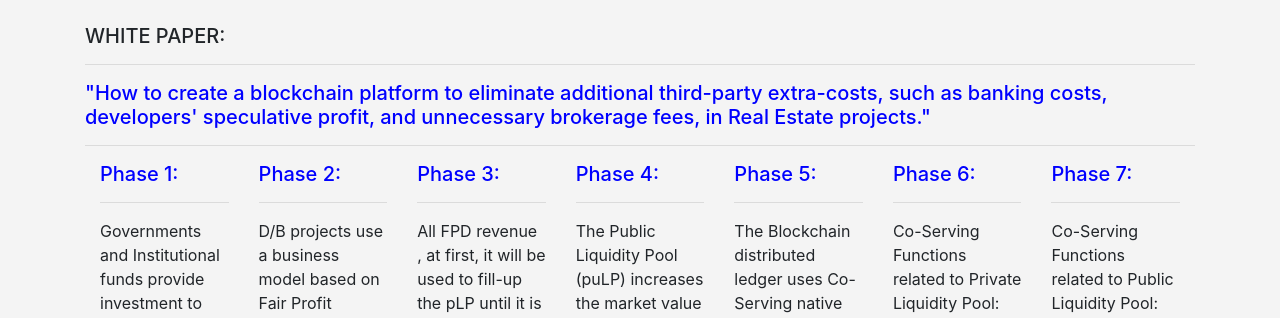
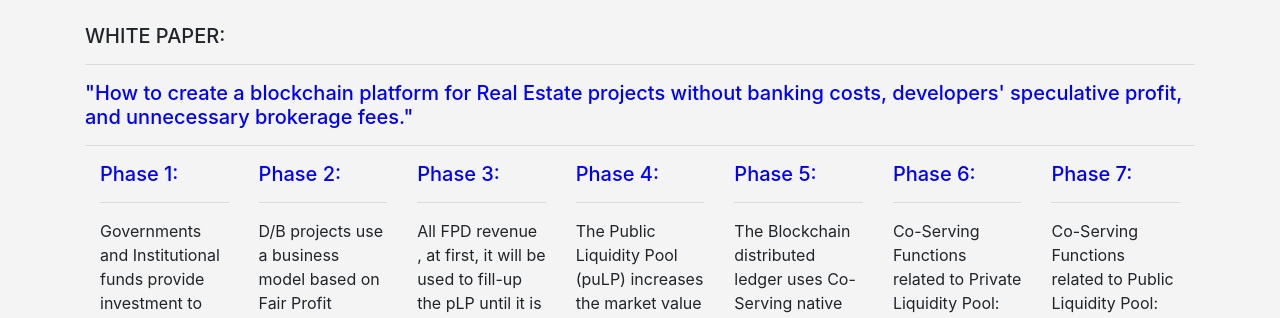
Before and after one commit to marco872/coserving, a Django app: page /white/ in a window 1280 px wide. Shown: the part 112-430 px from the top of the page. Run offline with Django 3.2, Linux system fonts and the light colour scheme; some libraries are stand-ins or nearby versions.

Commit message:
white html

```diff
--- a/co_servings/templates/co_servings/white.html
+++ b/co_servings/templates/co_servings/white.html
@@ -12,7 +12,7 @@
 <h5>WHITE PAPER:</h5>
 <hr>
 
-<h5 style="color:blue;">"How to create  a blockchain platform to eliminate additional third-party extra-costs, such as banking costs, developers' speculative profit, and unnecessary brokerage fees, in Real Estate projects."</h5>
+<h5 style="color:blue;">"How to create  a blockchain platform for Real Estate projects  without   banking costs, developers' speculative profit, and unnecessary brokerage fees."</h5>
 <hr>
 
 
```
